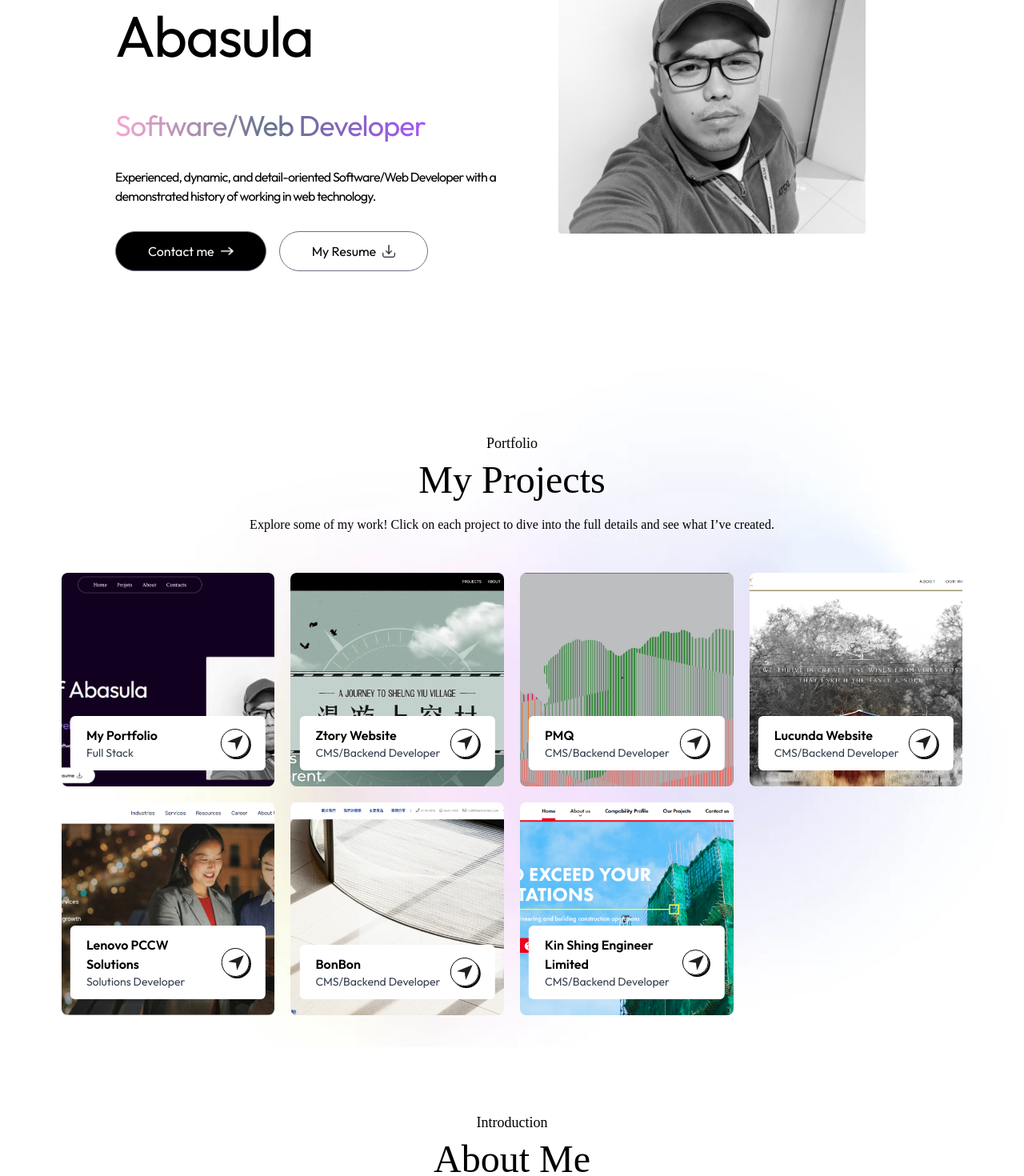
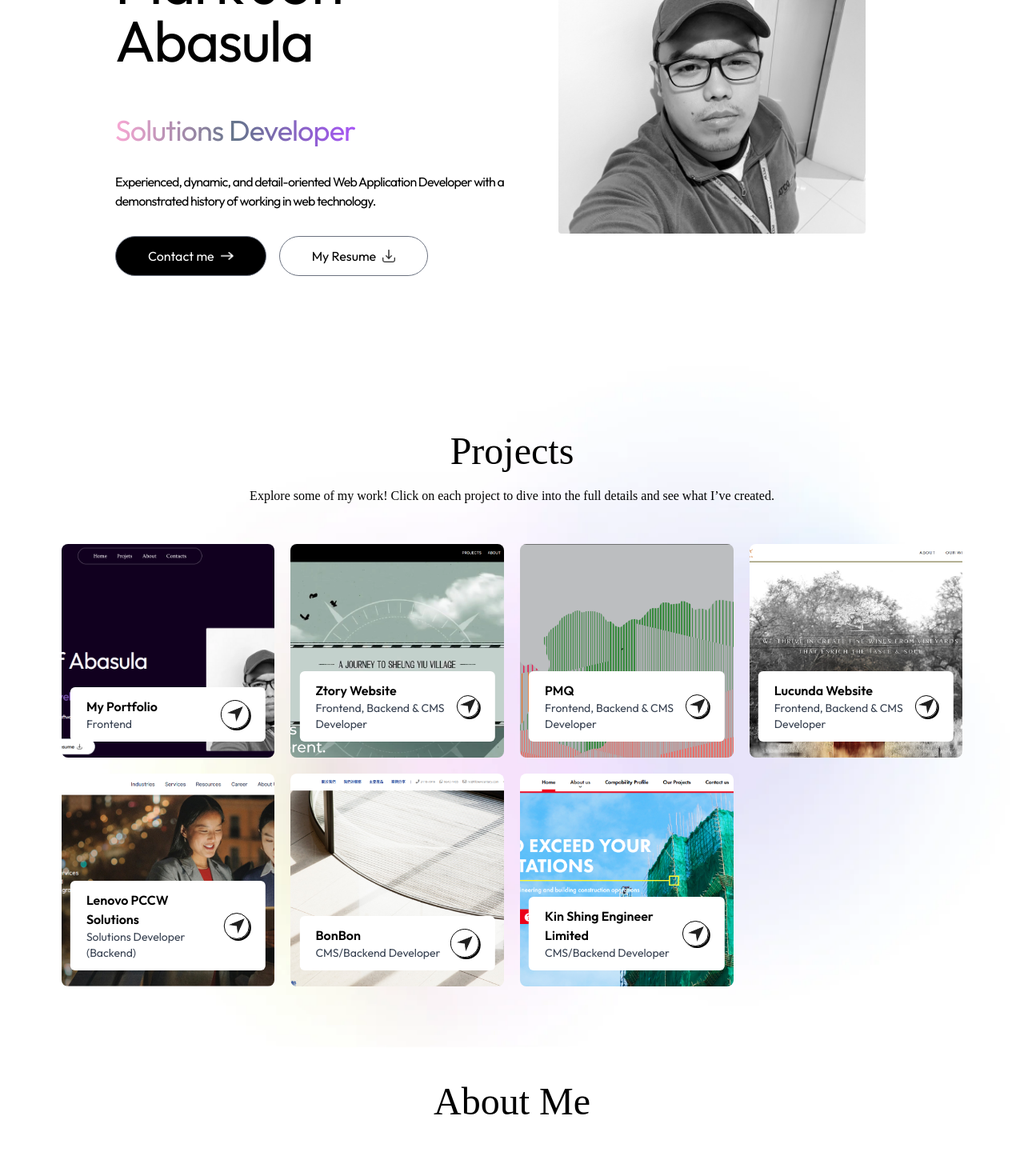
Before and after one commit to deveichto/deveichto.github.io, a Next.js app: page / in a window 1280 px wide. Shown: the part 300-1770 px from the top of the page at 80% size. Built offline with nearby package versions, Linux system fonts and the light colour scheme; a web font is replaced by a local one.

Commit message:
modify padding/margin and adding Google Analytics

```diff
--- a/src/app/components/About.tsx
+++ b/src/app/components/About.tsx
@@ -4,8 +4,8 @@ import { AboutMeBox, Intro, ToolsInAbout } from "../datas/data"
 
 const AboutComp = ({isDarkMode}:{isDarkMode: boolean}) => {
     return (
-        <div id="about" className="w-full px-[10%] py-10 scroll-mt-20">
-            <h4 className="text-center mb-2 text-lg font-Ovo">Introduction</h4>
+        <div id="about" className="w-full px-[10%] py-1 md:py-10 scroll-mt-20">
+            <h4 className="text-center mb-2 text-lg font-Ovo hidden">Introduction</h4>
             <h2 className="text-center text-5xl font-Ovo">About Me</h2>
 
             <div className="flex w-full flex-col lg:flex-row items-center gap-20 my-20">
--- a/src/app/components/Contacts.tsx
+++ b/src/app/components/Contacts.tsx
@@ -6,7 +6,7 @@ import Link from "next/link"
 
 const ContactComp = () => {
     return (
-        <div id="contacts" className="w-full px-[12%] py-10 scroll-mt-20 bg-[url('/footer-bg-color.png')] bg-no-repeat bg-center bg-[length:90%_auto] dark:bg-none">
+        <div id="contacts" className="w-full px-[12%] py-1 md:py-10 scroll-mt-20 bg-[url('/footer-bg-color.png')] bg-no-repeat bg-center bg-[length:90%_auto] dark:bg-none">
             <div className="w-full text-center">
                 <h4 className="text-center mb-2 text-lg font-Ovo">Contact Me</h4>
                 <h2 className="text-center text-5xl font-Ovo">Get in touch</h2>
@@ -51,15 +51,17 @@ const ContactComp = () => {
 
                     <div className="flex flex-col gap-5 text-gray-500 dark:text-white">
                         <div className="flex flex-row items-start justify-start gap-2 text-sm">
-                            <span className="flex flex-row gap-1 font-semibold"><MdPhone /> Mobile #:</span> <span>(+63) 961 516 8268</span>
+                            <span className="flex flex-row gap-1 font-semibold"><MdPhone /> Mobile #:</span>
+                            <Link href="tel:+639615168268" className="hover:underline" target="_blank">(+63) 961 516 8268</Link>
                         </div>
                         <div className="flex flex-row items-start justify-start gap-2 text-sm">
-                            <span className="flex flex-row gap-1 font-semibold"><MdEmail /> Email:</span> <span>markjeff.abasula@outlook.com</span>
+                            <span className="flex flex-row gap-1 font-semibold"><MdEmail /> Email:</span>
+                            <Link href="mailto:markjeff.abasula@outlook.com" className="hover:underline" target="_blank">markjeff.abasula@outlook.com</Link>
                         </div>
 
                         <h2 className="mt-10 lg:mt-5 font-semibold">Social Media:</h2>
-                        <Link href="https://www.linkedin.com/in/markjeffabasula/" target="_blank" className="flex flex-row items-start justify-start gap-2 text-sm"><FaLinkedin /> LinkedIn</Link>
-                        <Link href="https://www.instagram.com/junichie_tv/" target="_blank" className="flex flex-row items-start justify-start gap-2 text-sm"><FaInstagram /> Instagram</Link>
+                        <Link href="https://www.linkedin.com/in/markjeffabasula/" target="_blank" className="flex flex-row items-start justify-start gap-2 text-sm hover:underline"><FaLinkedin /> LinkedIn</Link>
+                        <Link href="https://www.instagram.com/junichie_tv/" target="_blank" className="flex flex-row items-start justify-start gap-2 text-sm hover:underline"><FaInstagram /> Instagram</Link>
                     </div>
                 </div>
             </div>
--- a/src/app/components/Footer.tsx
+++ b/src/app/components/Footer.tsx
@@ -1,7 +1,7 @@
 const FooterComp = () => {
     return (
         <div className="">
-            <div className="text-center sm:flex items-center justify-between border-t border-gray-400 mx-[6%] mt-12 py-6">
+            <div className="text-center sm:flex items-center justify-between border-t border-gray-400 mx-[6%] mt-0 md:mt-12 py-6">
                 <p>
                     &copy; 2025
                     Eichto.
--- a/src/app/components/Intro.tsx
+++ b/src/app/components/Intro.tsx
@@ -8,14 +8,14 @@ const IntroComp = () => {
             <div className="w-full px-12 py-10 scroll-mt-20 flex flex-col-reverse md:flex-row gap-2 mt-36 sm:mt-0">
                 <div className="w-full lg:w-1/2">
                     <div className="flex flex-col lg:items-start">
-                        <span className="font-thin text-lg">Hello, I&apos;m</span>
-                        <h1 className="pb-14 text-5xl md:text-6xl lg:text-7xl font-thin tracking-tight lg:mt-12">
+                        <span className="font-thin text-xl md:text-4xl">Hello, I&apos;m</span>
+                        <h1 className="pb-5 md:pb-14 text-5xl md:text-6xl lg:text-7xl font-thin tracking-tight lg:mt-12">
                             {Intro.name}
                         </h1>
                         <span className="bg-gradient-to-r from-pink-300 via-slate-500 to-purple-500 bg-clip-text text-4xl tracking-tight text-transparent">
                             {Intro.title}
                         </span>
-                        <p className="my-2 max-w-xl py-6 font-light tracking-tighter">{Intro.details}</p>
+                        <p className="my-2 max-w-xl py-6 font-light tracking-tighter text-justify md:text-left">{Intro.details}</p>
                         <div className="flex flex-col sm:flex-row items-center gap-4">
                             <a href="#contacts"
                                 className="px-10 py-3 border rounded-full bg-black text-white border-gray-500 flex items-center gap-2 dark:bg-transparent hover:-translate-y-1 duration-500">
@@ -31,7 +31,7 @@ const IntroComp = () => {
                 </div>
                 <div className="w-full lg:w-1/2 flex justify-center items-center mb-10 md:mb-0">
                     <div className="w-52 md:w-96">
-                        <Image src={Intro.profile} alt="Profile" className="rounded" />
+                        <Image src={Intro.profile} alt="Profile" className="rounded-full md:rounded" />
                     </div>
                 </div>
             </div>
--- a/src/app/components/Projects.tsx
+++ b/src/app/components/Projects.tsx
@@ -41,9 +41,9 @@ const ProjectsComp = () => {
 
     return (
         <>
-            <div id="projects" className="w-full px-[6%] py-10 scroll-mt-20">
-                <h4 className="text-center mb-2 text-lg font-Ovo">Portfolio</h4>
-                <h2 className="text-center text-5xl font-Ovo">My Projects</h2>
+            <div id="projects" className="w-full px-[6%] py-10 scroll-mt-20 mt-20 md:mt-0">
+                <h4 className="text-center mb-2 text-lg font-Ovo hidden">Portfolio</h4>
+                <h2 className="text-center text-5xl font-Ovo">Projects</h2>
 
                 <p className="text-center mx-auto mt-5 mb-12 font-Ovo">Explore some of my work! Click on each project to dive into the full details and see what I’ve created.</p>
 
--- a/src/app/datas/data.ts
+++ b/src/app/datas/data.ts
@@ -2,9 +2,9 @@ import { assets } from "../assets/assets";
 
 export const Intro = {
     name: "Mark Jeff Abasula",
-    title: "Software/Web Developer",
-    details: "Experienced, dynamic, and detail-oriented Software/Web Developer with a demonstrated history of working in web technology.",
-    description: "Experienced, dynamic, and detail-oriented Software/Web Developer with a demonstrated history of working in web technology. Highly skilled in development using tools like: PHP, Codeigniter, Laravel, Javascript, jQuery, NextJS, Typescript, MySQL and other web technologies. Collaborate with the teams to engineer user-centric and optimized solutions for driving client satisfaction. Strong information technology professional with a Bachelor's degree focused in Computer Science from STI College Fairview.",
+    title: "Solutions Developer",
+    details: "Experienced, dynamic, and detail-oriented Web Application Developer with a demonstrated history of working in web technology.",
+    description: "Experienced, dynamic, and detail-oriented Web Application Developer with a demonstrated history of working in web technology. Highly skilled in development using tools like: PHP, Codeigniter, Laravel, Javascript, jQuery, NextJS, Typescript, MySQL and other web technologies. Collaborate with the teams to engineer user-centric and optimized solutions for driving client satisfaction. Strong information technology professional with a Bachelor's degree focused in Computer Science from STI College Fairview.",
     profile: assets.profile_img
 }
 
@@ -12,7 +12,7 @@ export const Projects = [
     {
         id: 1,
         name: "My Portfolio",
-        position: "Full Stack",
+        position: "Frontend",
         skills: {
             language: "Next.JS|React",
             scripting: "Typescript|JSON",
@@ -29,7 +29,7 @@ export const Projects = [
     {
         id: 2,
         name: "Ztory Website",
-        position: "CMS/Backend Developer",
+        position: "Frontend, Backend & CMS Developer",
         skills: {
             language: "PHP|Codeigniter 4",
             scripting: "Javascript|AJAX|JSON|jQuery",
@@ -46,7 +46,7 @@ export const Projects = [
     {
         id: 3,
         name: "PMQ",
-        position: "CMS/Backend Developer",
+        position: "Frontend, Backend & CMS Developer",
         skills: {
             language: "PHP|Codeigniter 4",
             scripting: "Javascript|AJAX|JSON|jQuery",
@@ -63,7 +63,7 @@ export const Projects = [
     {
         id: 4,
         name: "Lucunda Website",
-        position: "CMS/Backend Developer",
+        position: "Frontend, Backend & CMS Developer",
         skills: {
             language: "PHP|Codeigniter 4",
             scripting: "Javascript|AJAX|JSON|jQuery",
@@ -80,7 +80,7 @@ export const Projects = [
     {
         id: 5,
         name: "Lenovo PCCW Solutions",
-        position: "Solutions Developer",
+        position: "Solutions Developer (Backend)",
         skills: {
             language: "PHP|Codeigniter 4",
             scripting: "Javascript|AJAX|JSON|jQuery",
--- a/src/app/layout.tsx
+++ b/src/app/layout.tsx
@@ -1,6 +1,7 @@
 import type { Metadata } from "next";
 import "./globals.css";
 import { Outfit, Ovo } from "next/font/google";
+import Script from "next/script";
 
 const outfits = Outfit({
   subsets: ["latin"],
@@ -25,6 +26,17 @@ export default function RootLayout({
   return (
     <html lang="en" className="scroll-smooth">
       <body className={`${outfits.className} ${ovo.className} antialiased overflow-x-hidden dark:bg-darkTheme dark:text-white`}>
+      {/* Google tag (gtag.js) */}
+        <Script src="https://www.googletagmanager.com/gtag/js?id=G-VECH9YGD5T" strategy="afterInteractive" />
+        <Script id="google-analytics" strategy="afterInteractive">
+          {`
+            window.dataLayer = window.dataLayer || [];
+            function gtag(){dataLayer.push(arguments);}
+            gtag('js', new Date());
+
+            gtag('config', 'G-VECH9YGD5T');
+          `}
+        </Script>
         {children}
       </body>
     </html>
```
